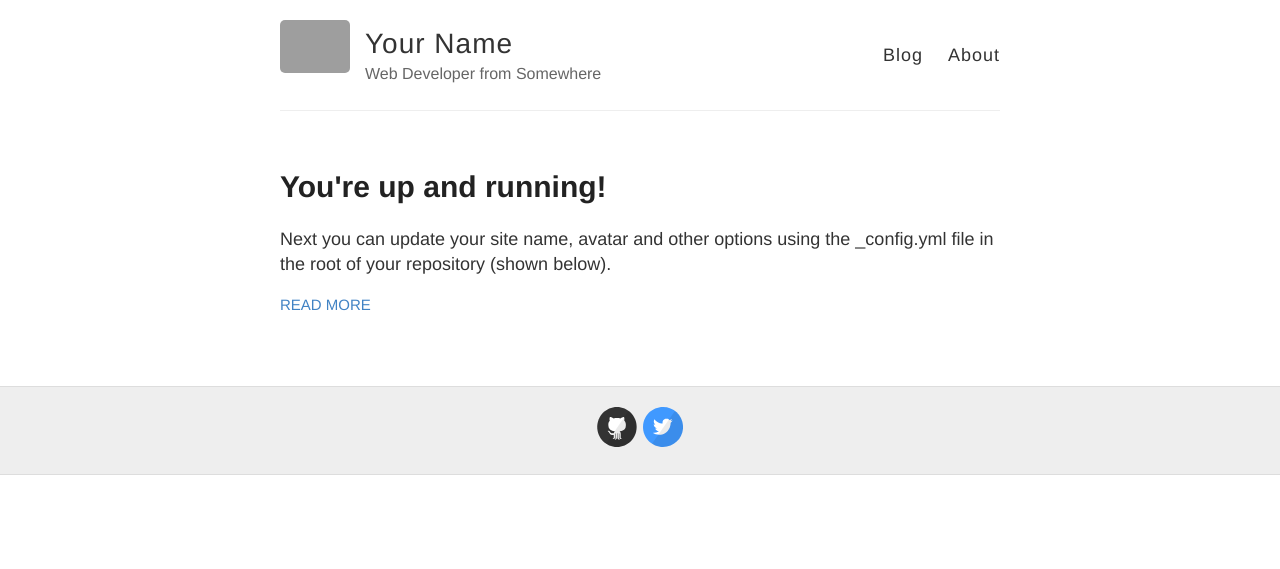
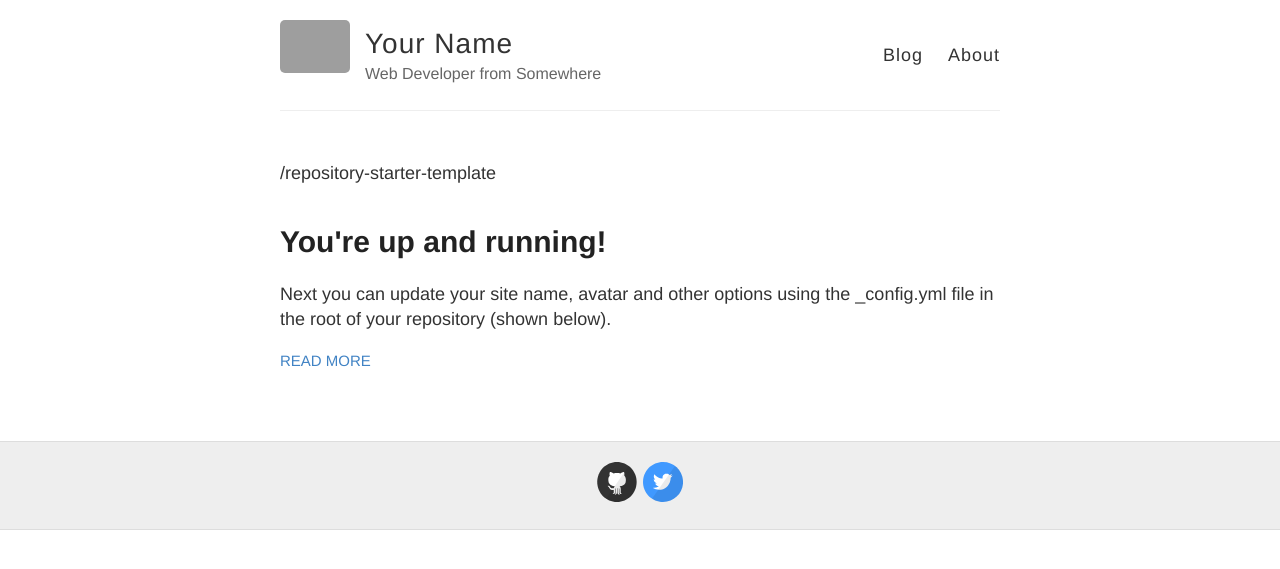
Before and after one commit to cosmomathieu/repository-starter-template, a Jekyll site: the page built from docs/index.html, in a window 1280 px wide. Shown: the top 569 px of the page. Built offline with Jekyll 4.4.1, drawn with Linux system fonts in a browser that asks for light colours; grey boxes are pictures that could not be loaded.

Commit message:
Updated docs basepath

```diff
--- a/docs/_config.yml
+++ b/docs/_config.yml
@@ -47,7 +47,7 @@ url:
 # (http://yourusername.github.io/repository-name)
 # and NOT your User repository (http://yourusername.github.io)
 # then add in the baseurl here, like this: "/repository-name"
-baseurl: ""
+baseurl: "/repository-starter-template"
 
 #
 # !! You don't need to change any of the configuration flags below !!
```
